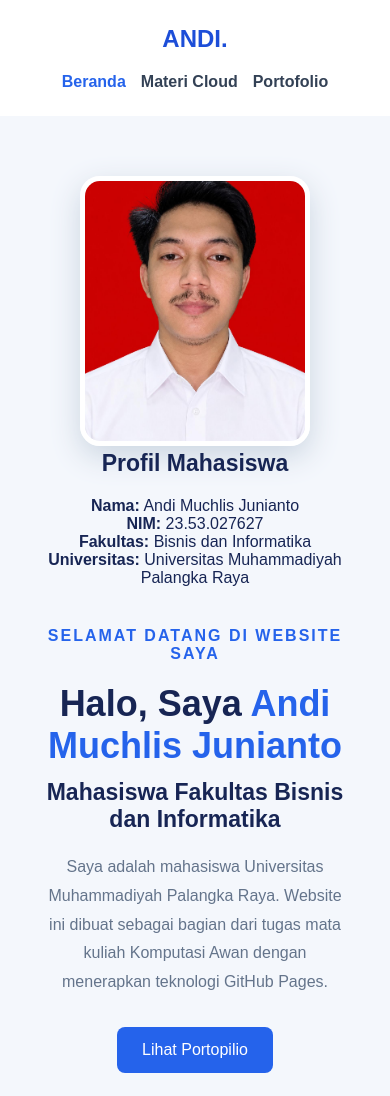
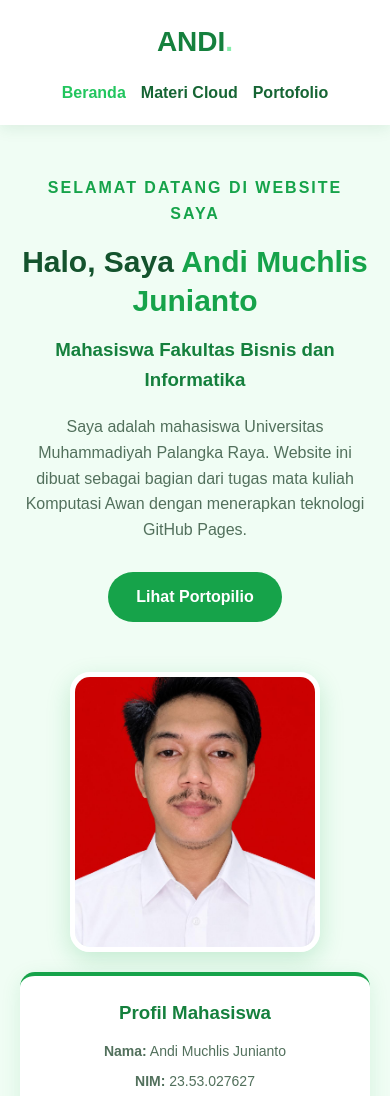
Before and after one commit to andimuchlisjunianto/tugas3-cloud-23.53.027627, a plain HTML site: page index.html in a window 390 px wide. Shown: the top 1096 px of the page. Drawn offline with Linux system fonts and the light colour scheme.

Commit message:
Update style.css

```diff
--- a/assets/css/style.css
+++ b/assets/css/style.css
@@ -1,27 +1,42 @@
 
+/* RESET */
 * {
     margin: 0;
     padding: 0;
     box-sizing: border-box;
-    font-family: Arial, sans-serif;
 }
 
+/* TAMPILAN UTAMA */
 body {
-    background: #f4f7fc;
-    color: #172554;
+    font-family: Arial, sans-serif;
+    background: #f0fdf4;
+    color: #14532d;
+    line-height: 1.6;
+}
+
+/* NAVBAR */
+header {
+    background: #ffffff;
+    box-shadow: 0 3px 15px rgba(22, 101, 52, 0.10);
 }
 
 .navbar {
+    max-width: 1100px;
+    margin: auto;
+    padding: 20px;
     display: flex;
     justify-content: space-between;
     align-items: center;
-    padding: 25px 8%;
-    background: white;
 }
 
 .logo {
-    color: #1d4ed8;
-    font-size: 24px;
+    color: #15803d;
+    font-size: 28px;
+    font-weight: bold;
+}
+
+.logo span {
+    color: #86efac;
 }
 
 .navbar ul {
@@ -30,129 +45,136 @@ body {
     gap: 30px;
 }
 
-.navbar a {
+.navbar ul li a {
     text-decoration: none;
-    color: #334155;
+    color: #166534;
     font-weight: bold;
+    transition: 0.3s;
 }
 
-.navbar a:hover,
-.navbar a.active {
-    color: #2563eb;
+.navbar ul li a:hover,
+.navbar ul li a.active {
+    color: #22c55e;
 }
 
+/* BERANDA */
 .hero {
-    min-height: 80vh;
+    max-width: 1100px;
+    margin: 65px auto;
+    padding: 20px;
     display: flex;
     align-items: center;
     justify-content: space-between;
-    padding: 60px 10%;
-    gap: 40px;
+    gap: 50px;
 }
 
 .hero-text {
-    max-width: 600px;
+    flex: 1;
 }
 
 .welcome {
-    color: #2563eb;
+    color: #16a34a;
     font-weight: bold;
     letter-spacing: 2px;
-    margin-bottom: 20px;
+    margin-bottom: 15px;
 }
 
-.hero h1 {
-    font-size: 48px;
-    margin-bottom: 12px;
+.hero-text h1 {
+    font-size: 38px;
+    line-height: 1.3;
+    margin-bottom: 15px;
 }
 
-.hero h1 span {
-    color: #2563eb;
+.hero-text h1 span {
+    color: #16a34a;
 }
 
-.hero h3 {
-    font-size: 23px;
+.hero-text h3 {
+    color: #15803d;
     margin-bottom: 20px;
 }
 
 .description {
-    color: #64748b;
-    line-height: 1.8;
+    color: #52705c;
     margin-bottom: 30px;
+    text-align: justify;
 }
 
+/* TOMBOL */
 .btn {
     display: inline-block;
-    background: #2563eb;
+    background: #16a34a;
     color: white;
-    padding: 14px 25px;
-    border-radius: 8px;
+    padding: 12px 28px;
+    border-radius: 30px;
     text-decoration: none;
+    font-weight: bold;
+    transition: 0.3s;
 }
 
 .btn:hover {
-    background: #1e40af;
+    background: #166534;
+    transform: translateY(-3px);
+}
+
+/* FOTO DAN PROFIL */
+.hero-image {
+    flex: 0 0 350px;
+    display: flex;
+    flex-direction: column;
+    align-items: center;
 }
 
 .hero-image img {
-    width: 300px;
-    height: 350px;
+    width: 250px;
+    height: 280px;
     object-fit: cover;
     border-radius: 20px;
     border: 5px solid white;
-    box-shadow: 0 10px 30px #cbd5e1;
+    box-shadow: 0 8px 25px rgba(22, 163, 74, 0.20);
 }
 
-footer {
-    text-align: center;
-    padding: 25px;
-    color: #64748b;
+/* KARTU PROFIL */
+.profile-info {
+    width: 100%;
+    margin-top: 20px;
+    padding: 22px;
     background: white;
+    border-radius: 15px;
+    box-shadow: 0 5px 20px rgba(22, 163, 74, 0.12);
+    border-top: 4px solid #16a34a;
 }
 
-@media (max-width: 768px) {
-    .navbar {
-        flex-direction: column;
-        gap: 20px;
-    }
-
-    .navbar ul {
-        gap: 15px;
-    }
-
-    .hero {
-        flex-direction: column-reverse;
-        text-align: center;
-    }
-
-    .hero h1 {
-        font-size: 36px;
-    }
-
-    .hero-image img {
-        width: 230px;
-        height: 270px;
-    }
+.profile-info h3 {
+    color: #15803d;
+    margin-bottom: 12px;
+    text-align: center;
 }
 
-.content {
-    padding: 50px 10%;
-    min-height: 80vh;
+.profile-info p {
+    color: #52705c;
+    font-size: 14px;
+    margin-bottom: 8px;
+    overflow-wrap: anywhere;
 }
 
+/* JUDUL HALAMAN */
 .page-heading {
     text-align: center;
-    margin-bottom: 40px;
+    padding: 55px 20px;
+    background: #dcfce7;
 }
 
 .page-heading h1 {
-    font-size: 38px;
-    margin: 15px 0;
+    color: #166534;
+    font-size: 36px;
 }
 
-.page-heading p {
-    color: #64748b;
-    line-height: 1.7;
+/* KONTEN MATERI */
+.content {
+    max-width: 1100px;
+    margin: auto;
+    padding: 45px 20px;
 }
 
 .material-card {
@@ -160,19 +182,21 @@ footer {
     padding: 30px;
     margin-bottom: 25px;
     border-radius: 15px;
-    box-shadow: 0 5px 20px #e2e8f0;
+    box-shadow: 0 5px 20px rgba(22, 163, 74, 0.12);
+    border-left: 4px solid #16a34a;
 }
 
 .material-card h2 {
-    color: #2563eb;
+    color: #15803d;
     margin-bottom: 18px;
 }
 
 .material-card p {
-    color: #475569;
+    color: #52705c;
     line-height: 1.8;
 }
 
+/* SAAS, PAAS, IAAS */
 .service-grid {
     display: grid;
     grid-template-columns: repeat(3, 1fr);
@@ -180,13 +204,14 @@ footer {
 }
 
 .service-card {
-    background: #f4f7fc;
+    background: #dcfce7;
     padding: 22px;
     border-radius: 12px;
+    border: 1px solid #bbf7d0;
 }
 
 .service-card h3 {
-    color: #2563eb;
+    color: #16a34a;
     font-size: 25px;
     margin-bottom: 15px;
 }
@@ -194,17 +219,109 @@ footer {
 .service-card b {
     display: block;
     margin-top: 15px;
-    color: #1e40af;
+    color: #166534;
 }
 
 .material-list {
     padding-left: 25px;
-    color: #475569;
+    color: #52705c;
     line-height: 2;
 }
 
+/* PORTOFOLIO */
+.portfolio-grid {
+    display: grid;
+    grid-template-columns: repeat(3, 1fr);
+    gap: 25px;
+}
+
+.portfolio-card {
+    background: white;
+    padding: 30px;
+    border-radius: 15px;
+    box-shadow: 0 5px 20px rgba(22, 163, 74, 0.12);
+    border-top: 4px solid #16a34a;
+    transition: 0.3s;
+}
+
+.portfolio-card:hover {
+    transform: translateY(-8px);
+}
+
+.portfolio-icon {
+    width: 55px;
+    height: 55px;
+    background: #dcfce7;
+    color: #16a34a;
+    display: flex;
+    align-items: center;
+    justify-content: center;
+    border-radius: 12px;
+    font-size: 22px;
+    font-weight: bold;
+    margin-bottom: 20px;
+}
+
+.portfolio-card h2 {
+    color: #15803d;
+    margin-bottom: 10px;
+}
+
+.portfolio-card h3 {
+    color: #166534;
+    margin-bottom: 15px;
+}
+
+.portfolio-card p {
+    color: #52705c;
+    line-height: 1.8;
+    margin-bottom: 25px;
+}
+
+/* FOOTER */
+footer {
+    background: #166534;
+    color: white;
+    text-align: center;
+    padding: 20px;
+    margin-top: 50px;
+}
+
+/* TAMPILAN HP */
 @media (max-width: 768px) {
-    .service-grid {
+    .navbar {
+        flex-direction: column;
+        gap: 15px;
+    }
+
+    .navbar ul {
+        gap: 15px;
+        flex-wrap: wrap;
+        justify-content: center;
+    }
+
+    .hero {
+        flex-direction: column;
+        text-align: center;
+        margin: 30px auto;
+    }
+
+    .hero-text h1 {
+        font-size: 30px;
+    }
+
+    .hero-image {
+        width: 100%;
+        flex-basis: auto;
+        max-width: 350px;
+    }
+
+    .description {
+        text-align: center;
+    }
+
+    .service-grid,
+    .portfolio-grid {
         grid-template-columns: 1fr;
     }
 
@@ -216,56 +333,3 @@ footer {
         padding: 35px 6%;
     }
 }
-
-.portfolio-grid {
-    display: grid;
-    grid-template-columns: repeat(3, 1fr);
-    gap: 25px;
-}
-
-.portfolio-card {
-    background: white;
-    padding: 30px;
-    border-radius: 15px;
-    box-shadow: 0 5px 20px #e2e8f0;
-    transition: 0.3s;
-}
-
-.portfolio-card:hover {
-    transform: translateY(-8px);
-}
-
-.portfolio-icon {
-    width: 55px;
-    height: 55px;
-    background: #dbeafe;
-    color: #2563eb;
-    display: flex;
-    align-items: center;
-    justify-content: center;
-    border-radius: 12px;
-    font-size: 22px;
-    font-weight: bold;
-    margin-bottom: 20px;
-}
-
-.portfolio-card h2 {
-    color: #1e40af;
-    margin-bottom: 10px;
-}
-
-.portfolio-card h3 {
-    margin-bottom: 15px;
-}
-
-.portfolio-card p {
-    color: #64748b;
-    line-height: 1.8;
-    margin-bottom: 25px;
-}
-
-@media (max-width: 768px) {
-    .portfolio-grid {
-        grid-template-columns: 1fr;
-    }
-}
```
